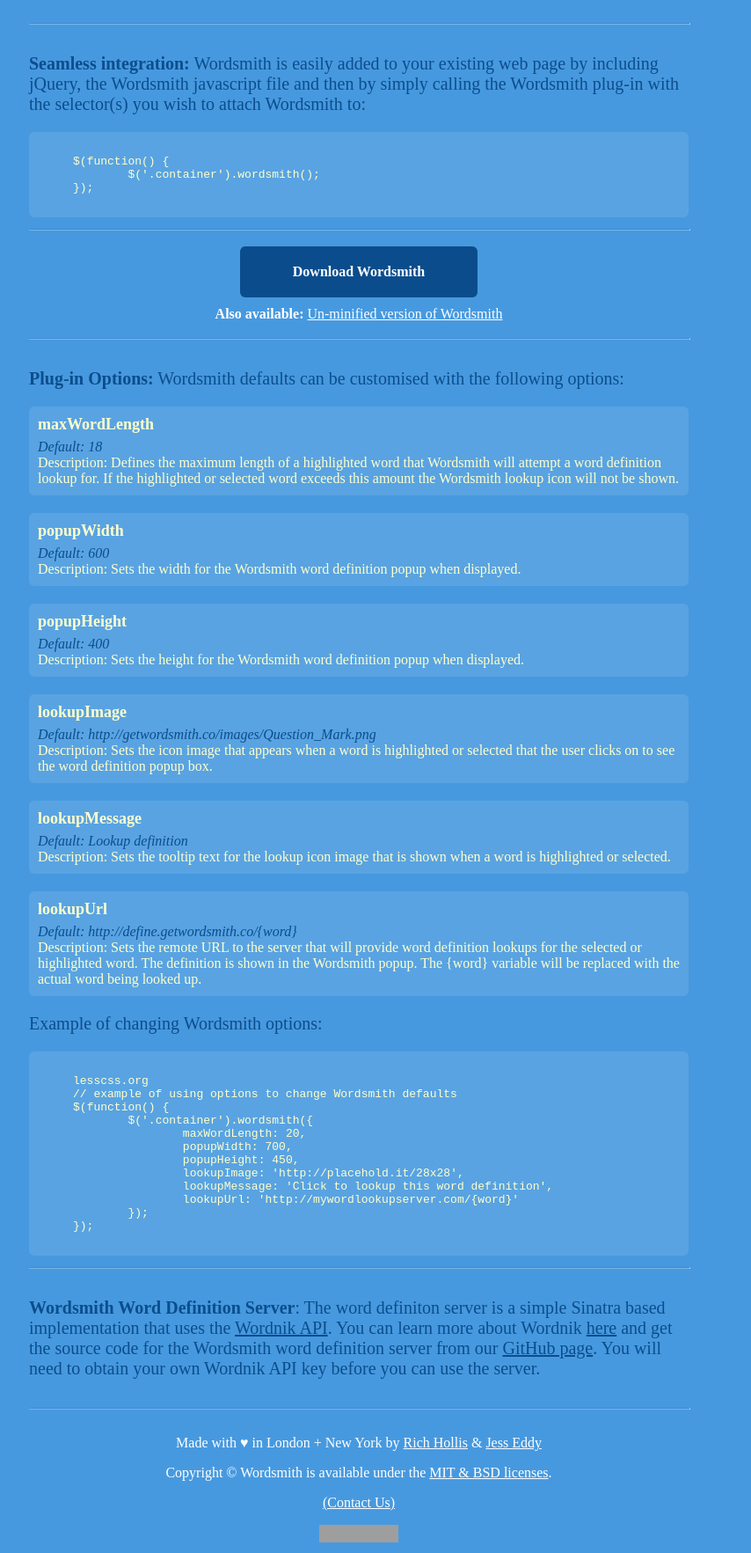
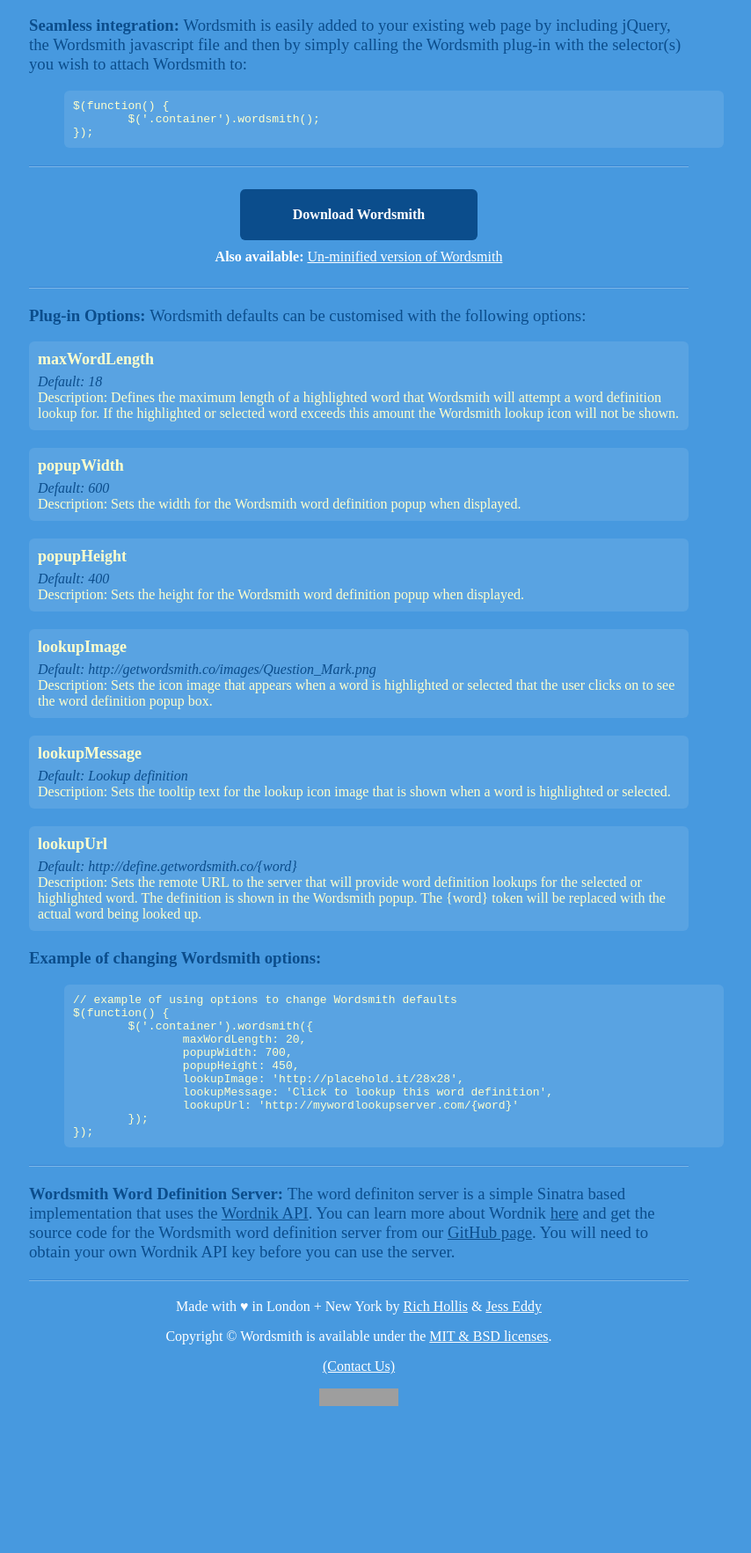
Before and after one commit to Wordsmith/getwordsmith.co, a Jekyll site: the page built from index.html, in a window 1280 px wide. Shown: the part 348-2113 px from the top of the page at 88% size, without its empty margins (232-1086 px from the left). Built offline with Jekyll 4.4.1, drawn with Linux system fonts in a browser that asks for light colours; a script that is not in the unit is left out; after the commit the page ends 1958 px from its top, so only the background shows below that; grey boxes are pictures that could not be loaded.

Commit message:
Improvements to HTML

```diff
--- a/_layouts/default.html
+++ b/_layouts/default.html
@@ -6,7 +6,6 @@
 <title>{{ page.title }}</title>
 <meta name="description" content="{{ site.strap }}">
 <meta name="author" content="Rich Hollis, Jess Eddy">
-<meta name="viewport" content="width=device-width">
 <link rel="Shortcut Icon" href="/favicon.ico" type="image/x-icon" />
 <script type="text/javascript" src="//use.typekit.net/aci8foj.js"></script>
 <script type="text/javascript">
@@ -60,12 +59,10 @@
 <body>
    <a href="https://github.com/wordsmith"><img style="position: absolute; top: 0; right: 0; border: 0;" src="https://s3.amazonaws.com/github/ribbons/forkme_right_white_ffffff.png" alt="Fork me on GitHub"></a>
    <div class="container">
-       <a href="/"><img src="images/wordsmith_title.png" /></a>
+       <a href="/"><img src="/images/wordsmith_title.png"/></a>
        <div id="content">{{ content }}</div>
        <!-- #content -->
-       <div class="pad">
-           <hr class="sep" />
-       </div>
+       <hr />
        <p class="footer">Made with &hearts; in London + New York by
            <a href="http://twitter.com/richhollis">Rich Hollis</a> & <a href="http://twitter.com/jesseddy">Jess Eddy</a>
        </p>
--- a/css/wordsmith.css
+++ b/css/wordsmith.css
@@ -16,7 +16,11 @@
 	color: #fff;
 }
 
-.option, blockquote {
+.normal {
+	font-weight: normal;
+}
+
+.option, code {
 	display: block;
 	background: #59A3E2;
 	width: 730px;
@@ -27,6 +31,7 @@
 	-moz-border-radius: 6px;
 	border-radius: 6px;
 	margin: 0px;
+	overflow: hidden;
 }
 
 .container {
@@ -58,11 +63,11 @@
 	font-size: 20px;
 }
 
-.sep {
-	border-top: 1px solid #3987d4;
-	border-bottom: 1px solid #7db7e8;
-	width: 100%;
-	line-height: 30px;
+hr {
+	margin: 20px 0px 20px 0px;
+	height: 2px;
+	background-image: url('/images/separator.png');
+	border: 0;
 }
 
 .pad {
--- a/index.html
+++ b/index.html
@@ -5,19 +5,16 @@
 
 <h2 class="center">{{site.strap}}</h2>
 
-<div class="pad">
-<hr class="sep" />
-</div>
+<hr />
 
-<p class="title"><b>See it in action:</b> Double click on any word on this page</p>
+<h3>See it in action: <span class="normal">Double click on any word on this page</span>
+</h3>
 
-<div class="pad">
-<hr class="sep" />
-</div>
+<hr />
 
-<p class="title blue left"><b>Seamless integration:</b> Wordsmith is easily added to your existing web page by including jQuery, the Wordsmith javascript file and then by simply calling the Wordsmith plug-in with the selector(s) you wish to attach Wordsmith to:</p>
+<h3 class="blue left">Seamless integration: <span class="normal">Wordsmith is easily added to your existing web page by including jQuery, the Wordsmith javascript file and then by simply calling the Wordsmith plug-in with the selector(s) you wish to attach Wordsmith to:</span>
+</h3>
 
-<blockquote>
 {% highlight javascript %}
 
 $(function() {
@@ -25,24 +22,20 @@
 });
 
 {% endhighlight %}
-</blockquote>
+
+<hr />
 
 <div class="pad">
-<hr class="sep" />
-</div>
-
-<div class="pad">
-<a class="download" href="/downloads/wordsmith.min.js">Download Wordsmith</a>
+<a class="download" href="/downloads/wordsmith.min.pjs">Download Wordsmith</a>
 </div>
 <div class="pad">
 <b>Also available:</b> <a href="/downloads/wordsmith.js">Un-minified version of Wordsmith</a>
 </div>
 
-<div class="pad">
-<hr class="sep" />
-</div>
+<hr />
 
-<p class="title blue left"><b>Plug-in Options:</b> Wordsmith defaults can be customised with the following options:</p>
+<h3 class="blue left">Plug-in Options: <span class="normal">Wordsmith defaults can be customised with the following options:</span>
+</h3>
 
 <div class="option">
 <div class="name">maxWordLength</div>
@@ -77,14 +70,13 @@
 <div class="option">
 <div class="name">lookupUrl</div>
 <div class="default">http://define.getwordsmith.co/{word}</div>
-<div class="desc">Sets the remote URL to the server that will provide word definition lookups for the selected or highlighted word. The definition is shown in the Wordsmith popup. The {word} variable will be replaced with the actual word being looked up.</div>
+<div class="desc">Sets the remote URL to the server that will provide word definition lookups for the selected or highlighted word. The definition is shown in the Wordsmith popup. The {word} token will be replaced with the actual word being looked up.</div>
 </div>
 
-<p class="title blue left">Example of changing Wordsmith options:</p>
+<h3 class="blue left">Example of changing Wordsmith options:</h3>
 
-<blockquote>
 {% highlight javascript %}
-lesscss.org
+
 // example of using options to change Wordsmith defaults
 $(function() {
 	$('.container').wordsmith({
@@ -98,11 +90,8 @@
 });
 
 {% endhighlight %}
-</blockquote>
 
-<div class="pad">
-<hr class="sep" />
-</div>
+<hr />
 
-<p class="title blue left"><b>Wordsmith Word Definition Server</b>: The word definiton server is a simple Sinatra based implementation that uses the <a href="http://developer.wordnik.com/">Wordnik API</a>. You can learn more about Wordnik <a href="http://www.wordnik.com">here</a> and get the source code for the Wordsmith word definition server from our <a href="https://github.com/Wordsmith">GitHub page</a>. You will need to obtain your own Wordnik API key before you can use the server.
-</p>
+<h3 class="blue left">Wordsmith Word Definition Server: <span class="normal">The word definiton server is a simple Sinatra based implementation that uses the <a href="http://developer.wordnik.com/">Wordnik API</a>. You can learn more about Wordnik <a href="http://www.wordnik.com">here</a> and get the source code for the Wordsmith word definition server from our <a href="https://github.com/Wordsmith">GitHub page</a>. You will need to obtain your own Wordnik API key before you can use the server.</span>
+</h3>
```
Also changed, not shown: images/separator.png (added).
